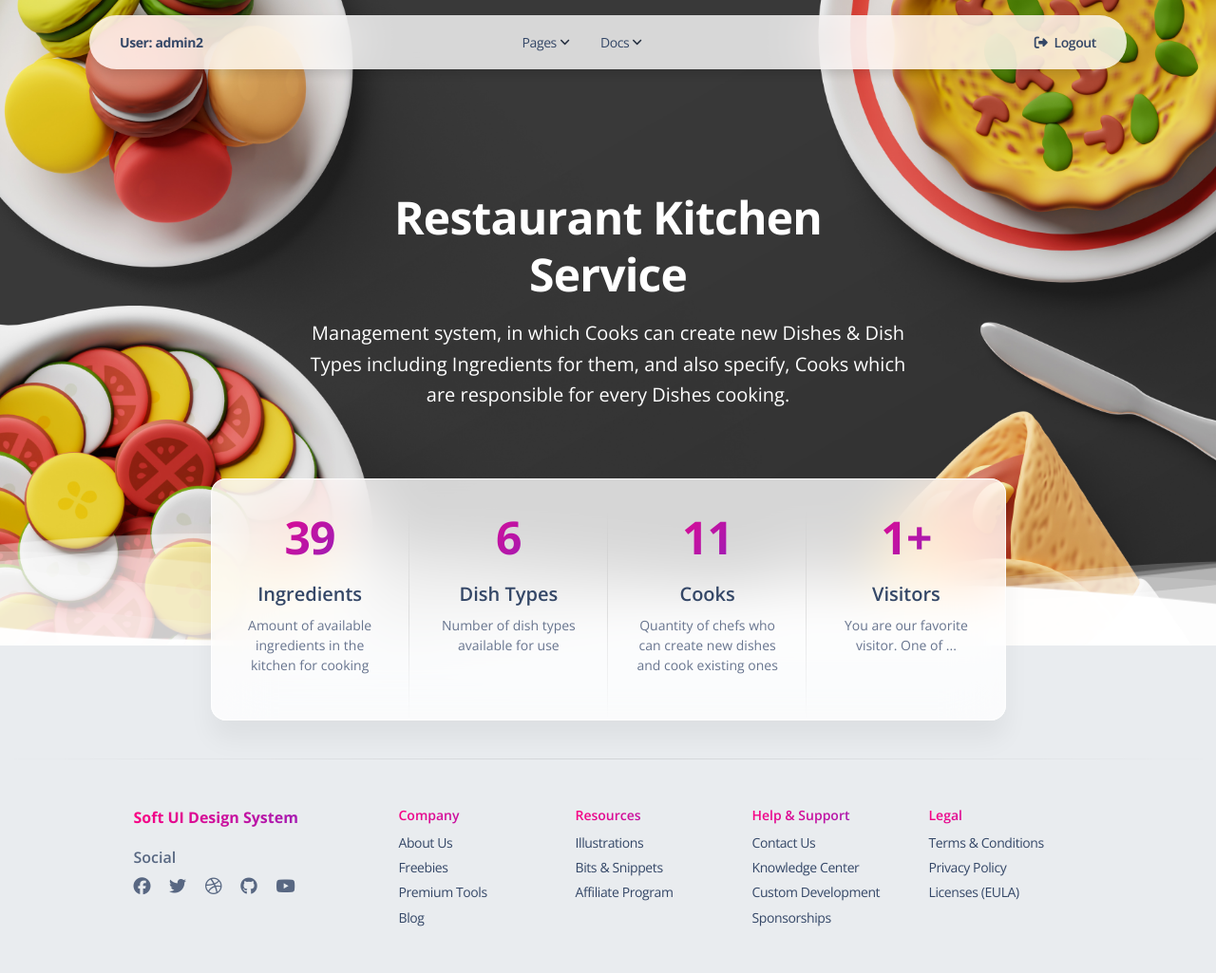
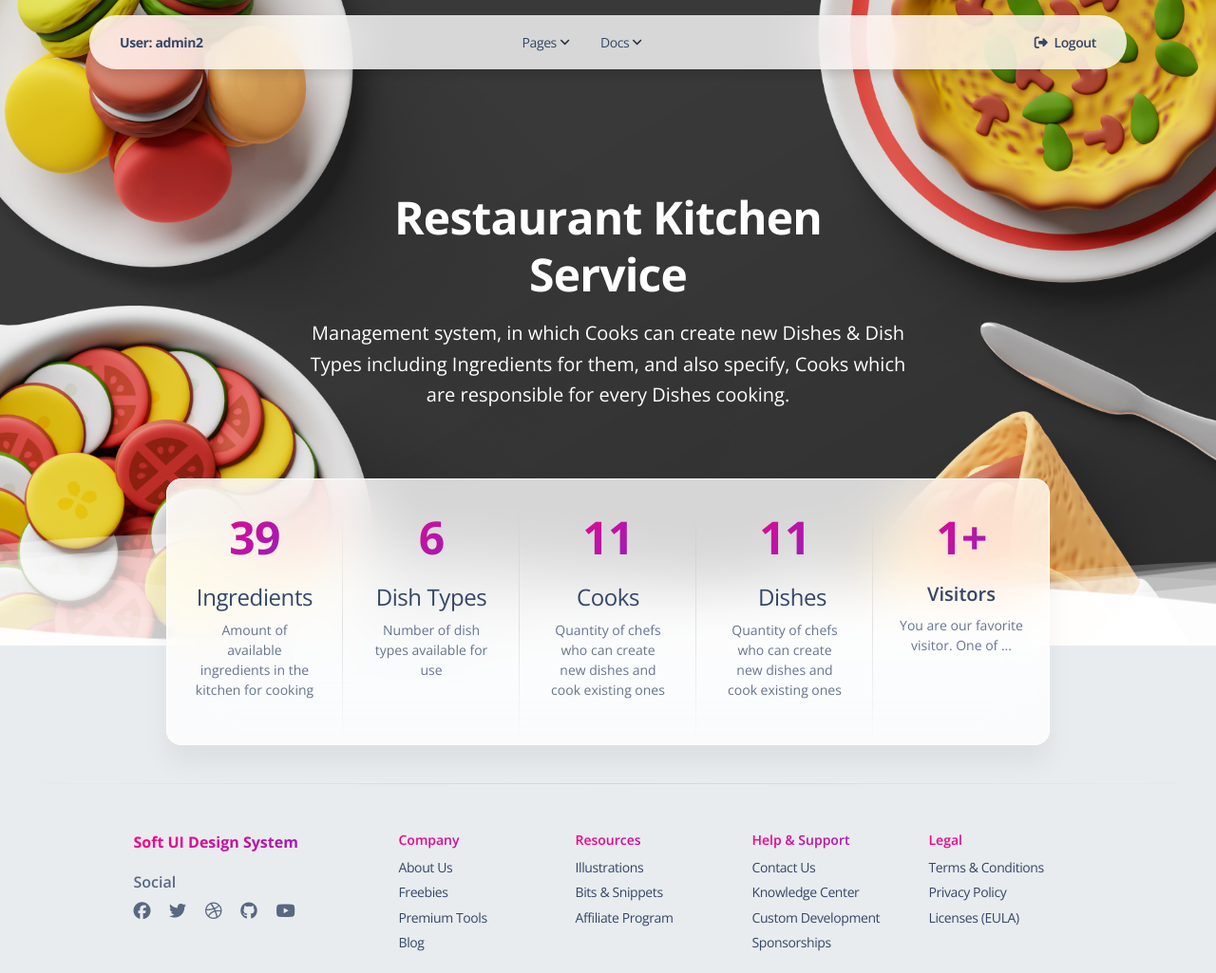
Before and after one commit to Anton-Konyk/restaurant-kitchen-service, a Django app: page / in a window 1280 px wide. Shown: the top 1025 px of the page at 95% size. Run offline with Django 5.2, Linux system fonts and the light colour scheme; a user stored in the database is signed in; data comes from the database, SQL or seed files in the repository; some libraries are stand-ins or nearby versions.

Commit message:
add Dishes information, active links

```diff
--- a/templates/kitchen/index.html
+++ b/templates/kitchen/index.html
@@ -29,35 +29,59 @@
 <section class="pt-3 pb-4" id="count-stats">
   <div class="container">
     <div class="row">
-      <div class="col-lg-9 z-index-2 border-radius-xl mt-n10 mx-auto py-3 blur shadow-blur">
+      <div class="col-lg-10 z-index-2 border-radius-xl mt-n10 mx-auto py-3 blur shadow-blur">
         <div class="row">
-          <div class="col-md-3 position-relative">
+          <div class="col-md position-relative">
             <div class="p-3 text-center">
               <h1 class="text-gradient text-primary" id="state1" countTo={{ num_ingredients }}>0</h1>
-              <h5 class="mt-3">Ingredients</h5>
+              <h4 class="mt-3">
+                <a href="{% url 'kitchen:ingredient-list' %}" class="dropdown-item border-radius-md">
+                  <span>Ingredients</span>
+                </a>
+              </h4>
               <p class="text-sm">Amount of available ingredients in the kitchen for cooking</p>
             </div>
             <hr class="vertical dark">
           </div>
-          <div class="col-md-3 position-relative">
+          <div class="col-md position-relative">
             <div class="p-3 text-center">
               <h1 class="text-gradient text-primary" id="state2" countTo={{ num_dish_types }}>0</h1>
-              <h5 class="mt-3">Dish Types</h5>
+              <h4 class="mt-3">
+                <a href="{% url 'kitchen:dish-type-list' %}" class="dropdown-item border-radius-md">
+                  <span>Dish Types</span>
+                </a>
+              </h4>
               <p class="text-sm">Number of dish types available for use</p>
             </div>
             <hr class="vertical dark">
           </div>
-          <div class="col-md-3 position-relative">
+          <div class="col-md position-relative">
             <div class="p-3 text-center">
               <h1 class="text-gradient text-primary" id="state3" countTo={{ num_cooks }}>0</h1>
-              <h5 class="mt-3">Cooks</h5>
+              <h4 class="mt-3">
+                <a href="{% url 'kitchen:cook-list' %}" class="dropdown-item border-radius-md">
+                  <span>Cooks</span>
+                </a>
+              </h4>
               <p class="text-sm">Quantity of chefs who can create new dishes and cook existing ones</p>
             </div>
             <hr class="vertical dark">
           </div>
-          <div class="col-md-3 position-relative">
+          <div class="col-md position-relative">
             <div class="p-3 text-center">
-              <h1 class="text-gradient text-primary"> <span id="state4" countTo={{ num_visits }}>0</span>+</h1>
+              <h1 class="text-gradient text-primary" id="state4" countTo={{ num_dishes }}>0</h1>
+              <h4 class="mt-3">
+                <a href="{% url 'kitchen:dish-list' %}" class="dropdown-item border-radius-md">
+                  <span class="ps-3">Dishes</span>
+                </a>
+              </h4>
+              <p class="text-sm">Quantity of chefs who can create new dishes and cook existing ones</p>
+            </div>
+            <hr class="vertical dark">
+          </div>
+          <div class="col-md position-relative">
+            <div class="p-3 text-center">
+              <h1 class="text-gradient text-primary"> <span id="state5" countTo={{ num_visits }}>0</span>+</h1>
               <h5 class="mt-3">Visitors</h5>
               <p class="text-sm">You are our favorite visitor. One of ...</p>
             </div>
@@ -92,19 +116,27 @@
     }
   }
   if (document.getElementById('state3')) {
-    const countUp1 = new CountUp('state3', document.getElementById("state3").getAttribute("countTo"));
-    if (!countUp1.error) {
-      countUp1.start();
-    } else {
-      console.error(countUp1.error);
-    }
-  }
-  if (document.getElementById('state4')) {
-    const countUp2 = new CountUp('state4', document.getElementById("state4").getAttribute("countTo"));
+    const countUp2 = new CountUp('state3', document.getElementById("state3").getAttribute("countTo"));
     if (!countUp2.error) {
       countUp2.start();
     } else {
       console.error(countUp2.error);
+    }
+  }
+  if (document.getElementById('state4')) {
+    const countUp3 = new CountUp('state4', document.getElementById("state4").getAttribute("countTo"));
+    if (!countUp3.error) {
+      countUp3.start();
+    } else {
+      console.error(countUp3.error);
+    }
+  }
+  if (document.getElementById('state5')) {
+    const countUp4 = new CountUp('state5', document.getElementById("state5").getAttribute("countTo"));
+    if (!countUp4.error) {
+      countUp4.start();
+    } else {
+      console.error(countUp4.error);
     };
   }
 </script>
```
